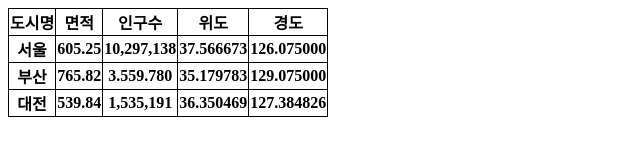
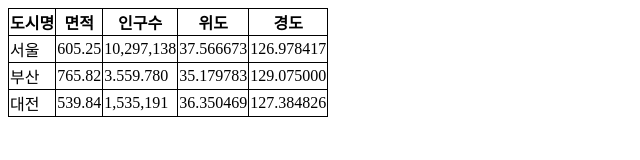
Before and after one commit to 20181383/20181383.github.io, a plain HTML site: page html5/basicTable1.html in a window 1280 px wide. Shown: the whole page, without its empty margins (0-640 px from the left). Drawn offline with Linux system fonts and the light colour scheme.

Commit message:
Update basicTable1.html

```diff
--- a/html5/basicTable1.html
+++ b/html5/basicTable1.html
@@ -16,13 +16,13 @@
    <th>도시명</th><th>면적</th><th>인구수</th><th>위도</th><th>경도</th>
  </tr>
  <tr>
- <th>서울</th><th>605.25</th><th>10,297,138</th><th>37.566673</th><th>126.075000</th>
+ <td>서울</td><td>605.25</td><td>10,297,138</td><td>37.566673</td><td>126.978417</td>
  </tr>
  <tr>
-   <th>부산</th><th>765.82</th><th>3.559.780</th><th>35.179783</th><th>129.075000</th>
+   <td>부산</td><td>765.82</td><td>3.559.780</td><td>35.179783</td><td>129.075000</td>
  </tr>
  <tr>
-   <th>대전</th><th>539.84</th><th>1,535,191</th><th>36.350469</th><th>127.384826</th>
+   <td>대전</td><td>539.84</td><td>1,535,191</td><td>36.350469</td><td>127.384826</td>
  </tr>
  </table>
 </body>
```
